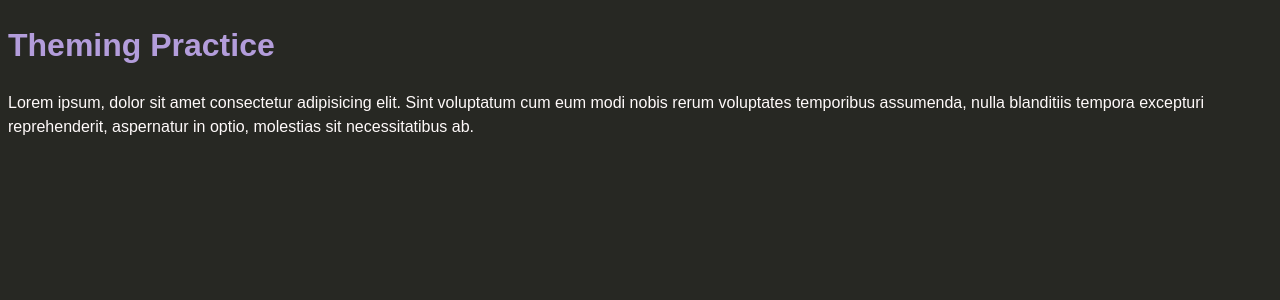
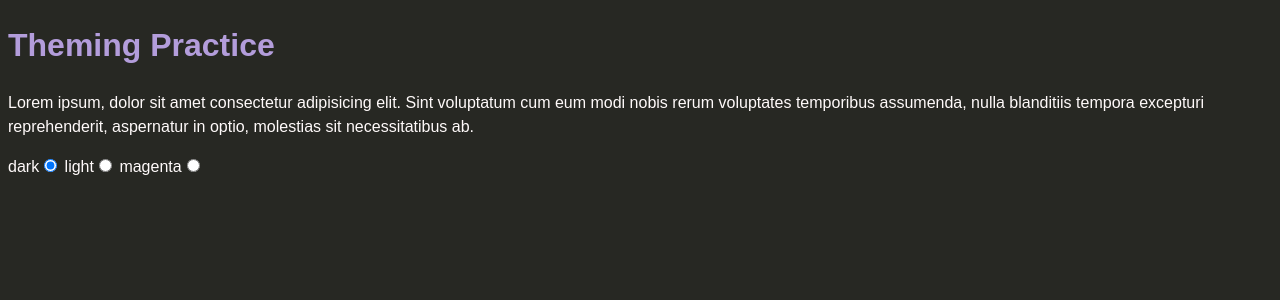
Before and after one commit to aexcode/theme-switching-react-styled-components, a React (Create React App) app: page / in a window 1280 px wide. Shown: the top 300 px of the page. Built offline with nearby package versions, Linux system fonts and the light colour scheme; the HTML template or start-up script is replaced by a standard one.

Commit message:
create ThemeSwitcher

```diff
--- a/src/App.js
+++ b/src/App.js
@@ -1,4 +1,5 @@
 import React from 'react'
+import { ThemeSwitcher } from './components/ThemeSwitcher'
 import { ThemeContextProvider } from './contexts'
 
 export default function App() {
@@ -11,6 +12,7 @@ export default function App() {
 				nulla blanditiis tempora excepturi reprehenderit, aspernatur in optio,
 				molestias sit necessitatibus ab.
 			</p>
+			<ThemeSwitcher />
 		</ThemeContextProvider>
 	)
 }
--- /dev/null
+++ b/src/components/ThemeSwitcher.js
@@ -0,0 +1,30 @@
+import React, { useContext } from 'react'
+import { ThemeContext } from '../contexts'
+import styled from 'styled-components'
+import { themePreviews } from '../themes'
+
+export const ThemeSwitcher = () => {
+	const { theme, setTheme } = useContext(ThemeContext)
+
+	return (
+		<Wrapper>
+			{themePreviews.map((preview, i) => (
+				<Label htmlFor={preview.name} key={i}>
+					{' '}
+					{preview.name}
+					<Input
+						type='radio'
+						name='theme'
+						id={preview.name}
+						onChange={() => setTheme(preview.name)}
+						checked={theme === preview.name ? true : false}
+					/>
+				</Label>
+			))}
+		</Wrapper>
+	)
+}
+
+const Wrapper = styled.form``
+const Label = styled.label``
+const Input = styled.input``
--- a/src/components/index.js
+++ b/src/components/index.js
@@ -1 +1 @@
-// export * from './Theme'
+export * from './ThemeSwitcher'
--- a/src/contexts/ThemeContext.js
+++ b/src/contexts/ThemeContext.js
@@ -1,16 +1,14 @@
 import React, { createContext, useState } from 'react'
 import { ThemeProvider, createGlobalStyle } from 'styled-components'
-import themes from '../themes'
+import { themes } from '../themes'
 
 export const ThemeContext = createContext()
 
 export const ThemeContextProvider = ({ children }) => {
 	const [theme, setTheme] = useState('dark')
 
-	const switchTheme = (theme) => setTheme(theme)
-
 	return (
-		<ThemeContext.Provider value={{ theme, switchTheme }}>
+		<ThemeContext.Provider value={{ theme, setTheme }}>
 			<ThemeProvider theme={themes[theme] ? themes[theme] : themes['dark']}>
 				<GlobalStyle />
 				{children}
@@ -26,11 +24,13 @@ const GlobalStyle = createGlobalStyle`
     box-sizing: border-box;
     font-family: ${({ theme }) => theme.fonts.main};
     line-height: 1.5em;
+
   }
 
   body {
     background: ${({ theme }) => theme.colors.background};
     color: ${({ theme }) => theme.colors.text};
+    transition: all 0.35s linear;
   }
 
   h1 {
--- a/src/themes/index.js
+++ b/src/themes/index.js
@@ -1,9 +1,27 @@
 import dark from './dark'
 import light from './light'
+import magenta from './magenta'
 
-const themes = {
+export const themes = {
 	dark,
 	light,
+	magenta,
 }
 
-export default themes
+export const themePreviews = [
+	{
+		name: 'dark',
+		background: dark.colors.background,
+		text: dark.colors.text,
+	},
+	{
+		name: 'light',
+		background: light.colors.background,
+		text: light.colors.text,
+	},
+	{
+		name: 'magenta',
+		background: magenta.colors.background,
+		text: magenta.colors.text,
+	},
+]
--- /dev/null
+++ b/src/themes/magenta.js
@@ -0,0 +1,12 @@
+import { fonts } from './shared'
+
+const magenta = {
+	colors: {
+		background: '#912f56',
+		title: '#b39ddb',
+		text: '#fffafa',
+	},
+	fonts,
+}
+
+export default magenta
```
